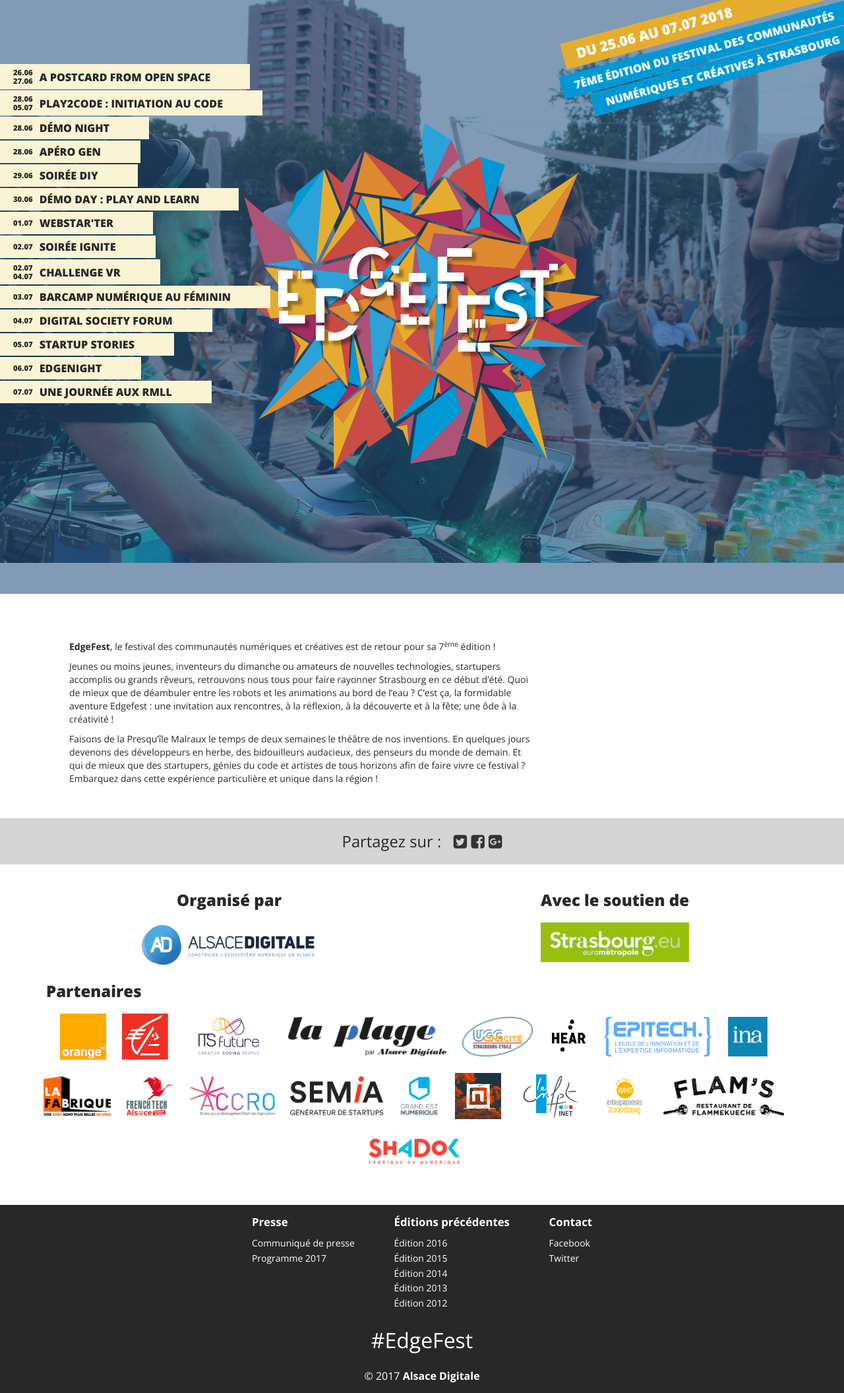
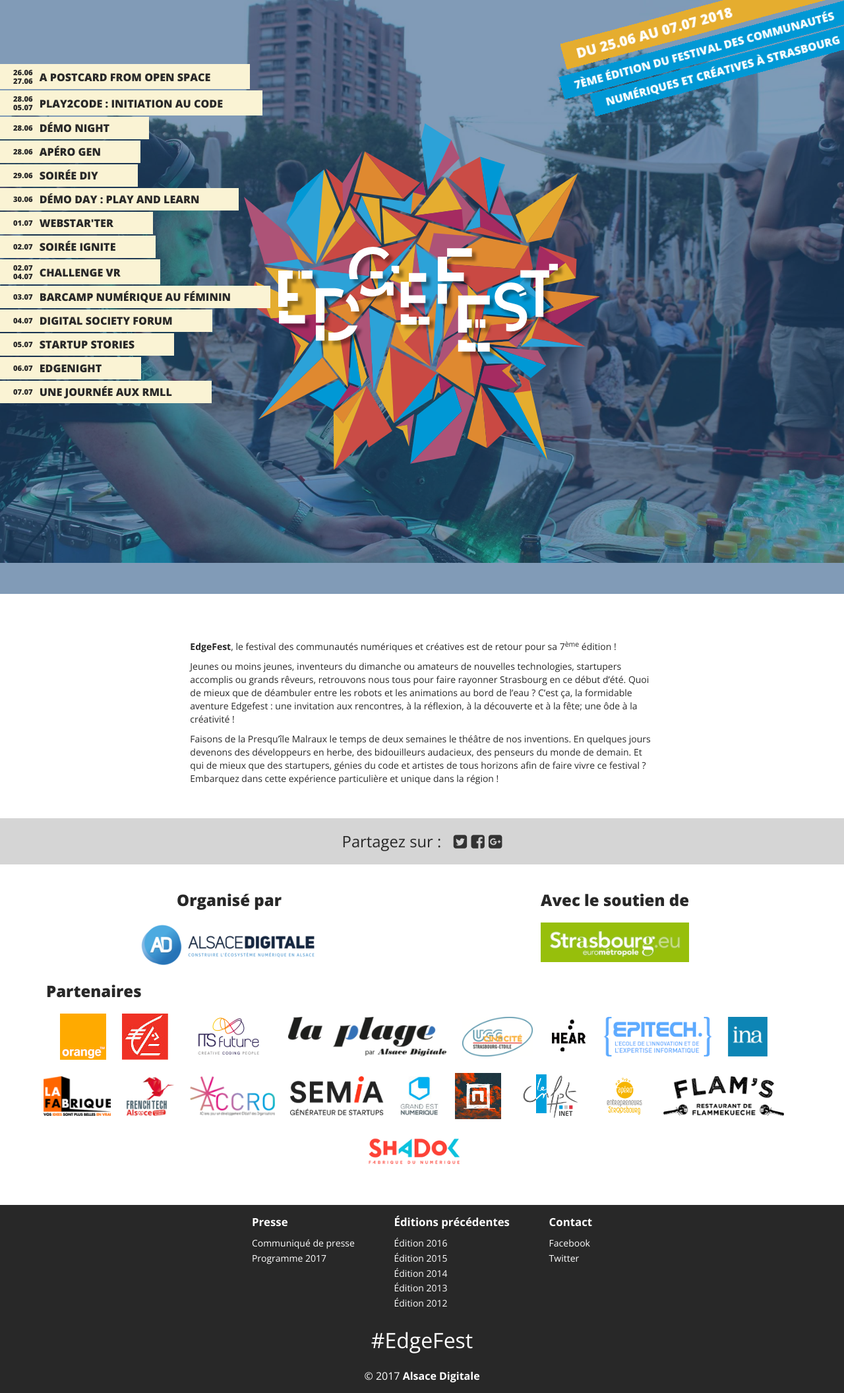
Before and after one commit to AlsaceDigitale/www.edgefest.fr-2019-temporary, a Jekyll site: the page built from index.html, in a window 1280 px wide. Shown: the whole page at 66% size. Built offline with Jekyll 4.4.1, drawn with Linux system fonts in a browser that asks for light colours; nearby versions of some CDN libraries; some web fonts are replaced.

Commit message:
center text container on hp

```diff
--- a/_includes/intro.html
+++ b/_includes/intro.html
@@ -17,7 +17,7 @@
         </div>
     </div>-->
     <div class="row" style="margin: 20px 0; padding: 20px">
-      <div class="col-md-8">
+      <div class="col-md-8 col-md-offset-2">
         <p style="margin-top:20px;">
           <strong>EdgeFest</strong>, le festival des communautés numériques et créatives est de retour pour sa 7<sup>ème</sup> édition !
         </p>
```
